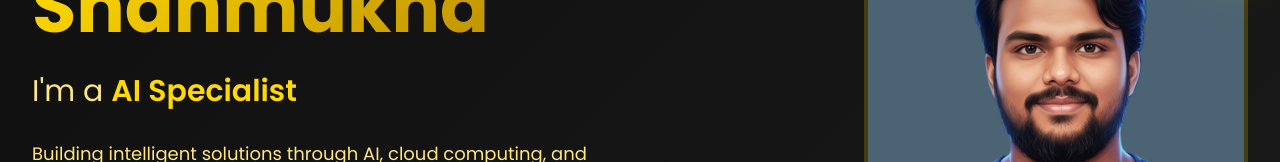
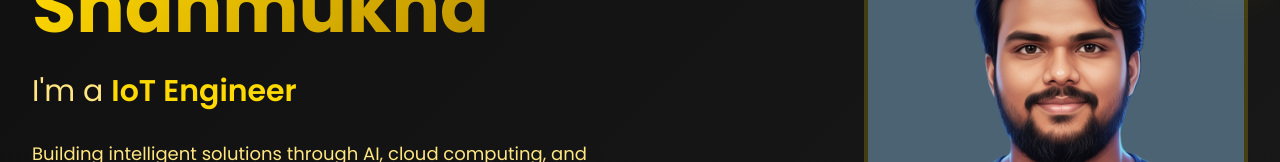
Before and after one commit to vutikurishanmukha9/shanmukh-vutikuri-portfolio, a React (Vite) app: page / in a window 1280 px wide. Shown: the part 351-513 px from the top of the page. Built offline with nearby package versions, Linux system fonts and the light colour scheme; the HTML template or start-up script is replaced by a standard one.

Commit message:
Add job titles to Hero section

```diff
--- a/src/components/HeroSection.tsx
+++ b/src/components/HeroSection.tsx
@@ -5,7 +5,7 @@ const heroPhoto = '/lovable-uploads/9280c102-fa01-4f44-8cb2-47a6c6af1d71.png';
 
 export const HeroSection = () => {
   const [currentTitle, setCurrentTitle] = useState(0);
-  const titles = ['Data Analyst', 'Cloud Engineer', 'AI Specialist', 'Software Engineer'];
+  const titles = ['Software Engineer', 'AI/ML Engineer', 'IoT Engineer', 'Research Engineer'];
 
   useEffect(() => {
     const interval = setInterval(() => {
```
